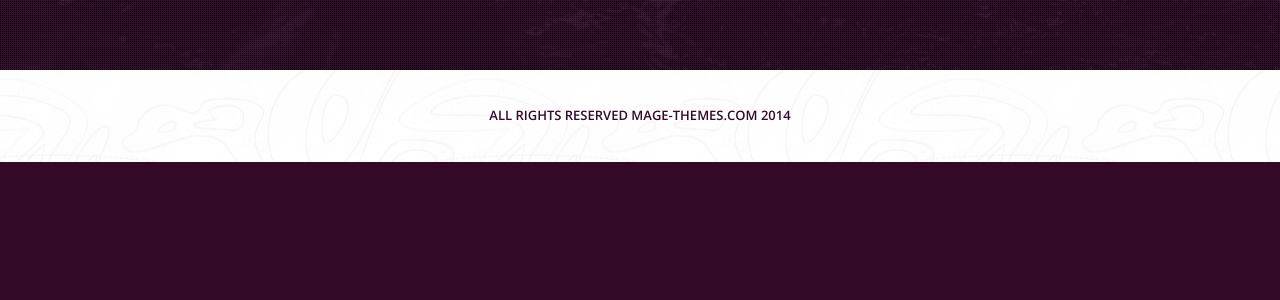
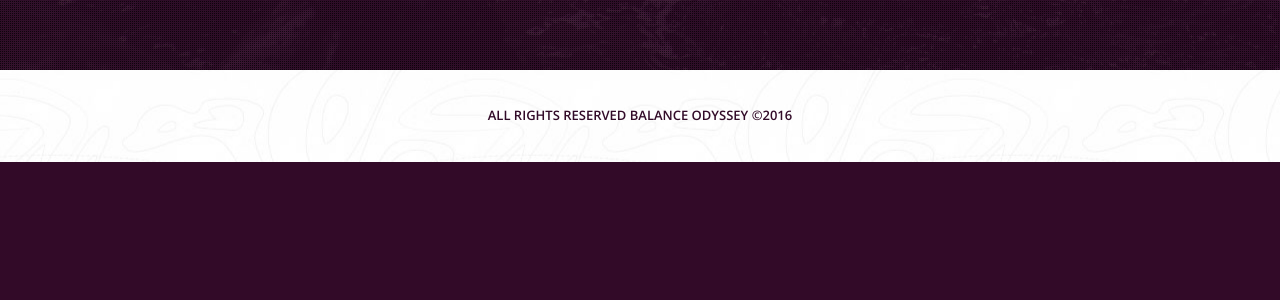
Before and after one commit to razorman8669/balanceodyssey, a Jekyll site: the page built from index.html, in a window 1280 px wide and 900 px high, scrolled down 3655 px. Shown: the part 154-454 px from the top of the window. Built offline with Jekyll 4.4.1, drawn with Linux system fonts in a browser that asks for light colours; nearby versions of some CDN libraries.

Commit message:
update copywriter

```diff
--- a/index.html
+++ b/index.html
@@ -440,7 +440,7 @@ title: Blogging Like a Hacker
 <footer class="source-org copyright footer">
   <div class="container">
 
-  <p>All rights reserved <a href="http://mage-themes.com">mage-themes.com</a> 2014</p>
+  <p>All rights reserved Balance Odyssey &copy;2016</p>
 
   </div>
 </footer>
```
